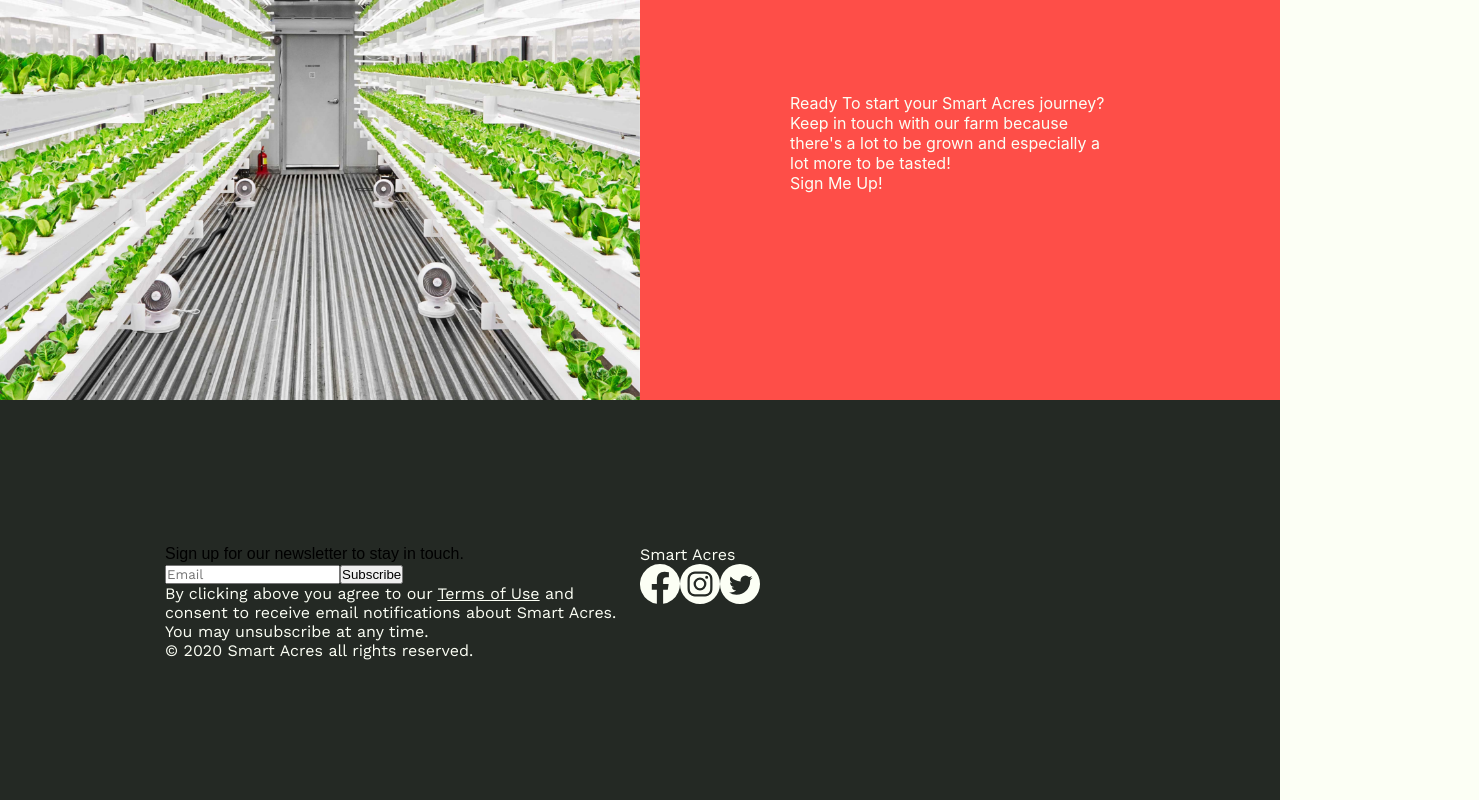
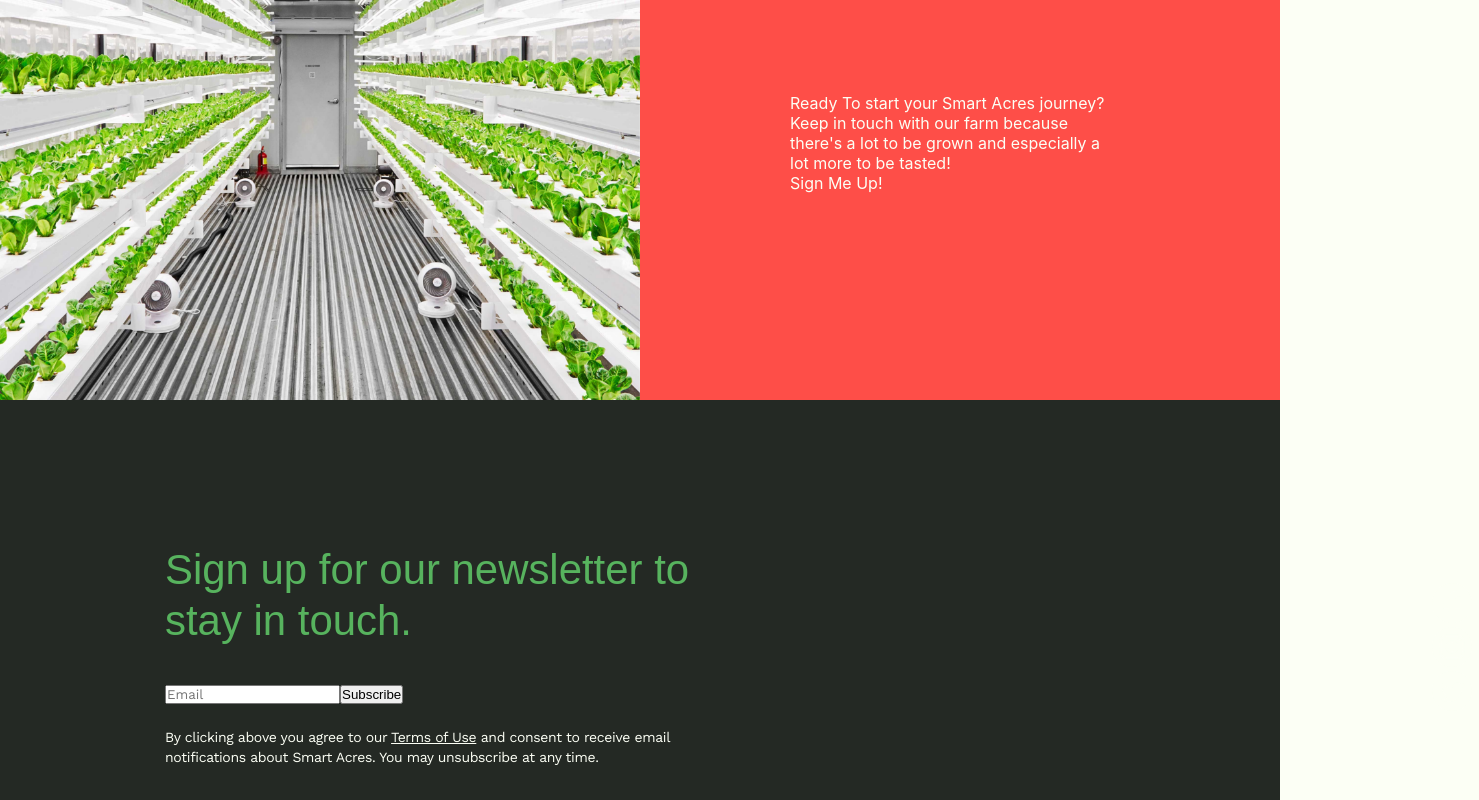
Before and after one commit to JuanTValdez/smart_acres, a React (Create React App) app: page / in a window 1280 px wide. Shown: the top 800 px of the page, 1479 px wide, since content can reach past the window. Built offline with nearby package versions, Linux system fonts and the light colour scheme; a web font is replaced by a local one.

Commit message:
started styling footer txt

```diff
--- a/src/components/Footer.js
+++ b/src/components/Footer.js
@@ -21,7 +21,7 @@ export default function Footer() {
 							Keep in touch with our farm because there's a lot to be grown and
 							especially a lot more to be tasted!
 						</p>
-						<p className='signup-btn'>Sign Me Up!</p>
+						<p className='sign-up-btn'>Sign Me Up!</p>
 					</div>
 				</div>
 				{/* Bottom of Footer */}
--- a/src/styles/Footer.css
+++ b/src/styles/Footer.css
@@ -46,7 +46,8 @@
 .txt-1,
 .txt-2,
 .txt-4,
-.signup-btn, .copyright,
+.sign-up-btn,
+.copyright,
 .logo {
 	color: var(--off-white);
 }
@@ -74,4 +75,28 @@
 }
 
 .copyright {
+	width: 601px;
+	height: 36px;
+	margin: 40px 666px 0 0;
+	font-size: 0.88em;
+	line-height: 1.78;
+	letter-spacing: -0.45px;
 }
+
+.txt-3 {
+	width: 566px;
+	height: 117px;
+	margin: 0 701px 21px 0;
+	font-size: 2.62em;
+	line-height: 1.21;
+	color: var(--dark-pastel-green);
+}
+
+.txt-4 {
+	width: 510px;
+	height: 65px;
+	margin: 23px 757px 18px 0;
+	font-size: 0.875em;
+	line-height: 1.43;
+	letter-spacing: -0.35px;
+}
```
